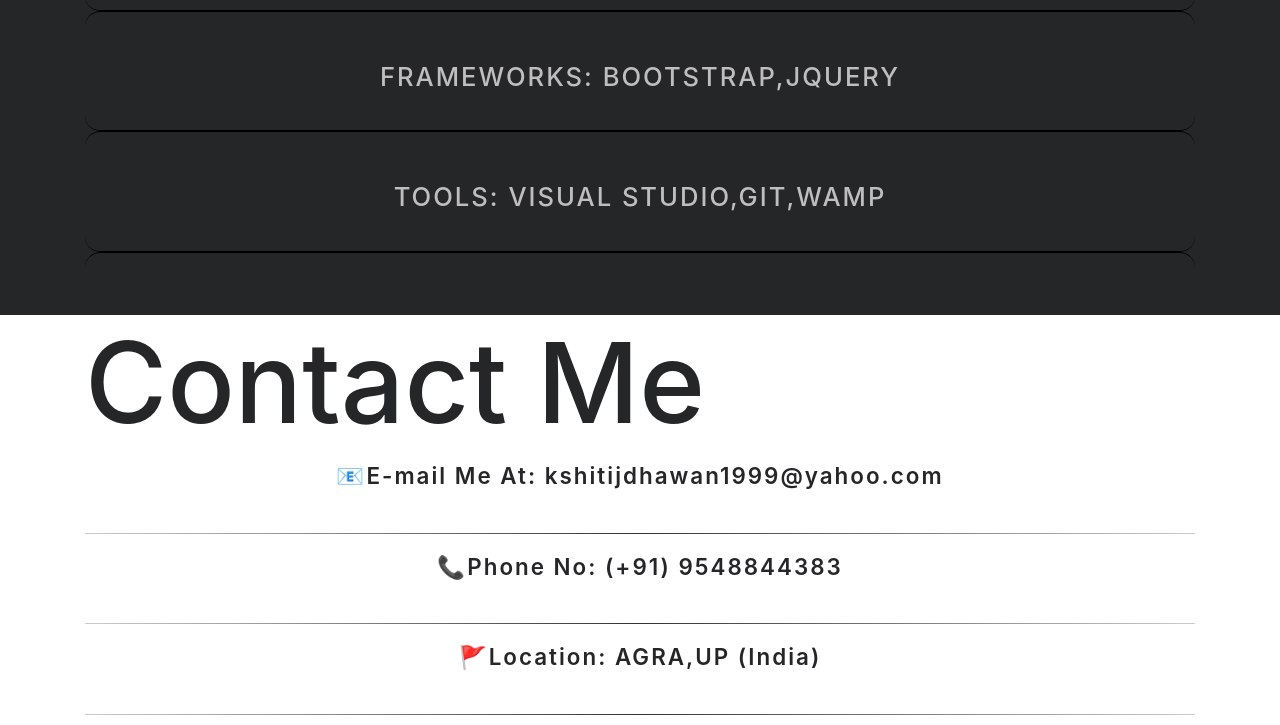
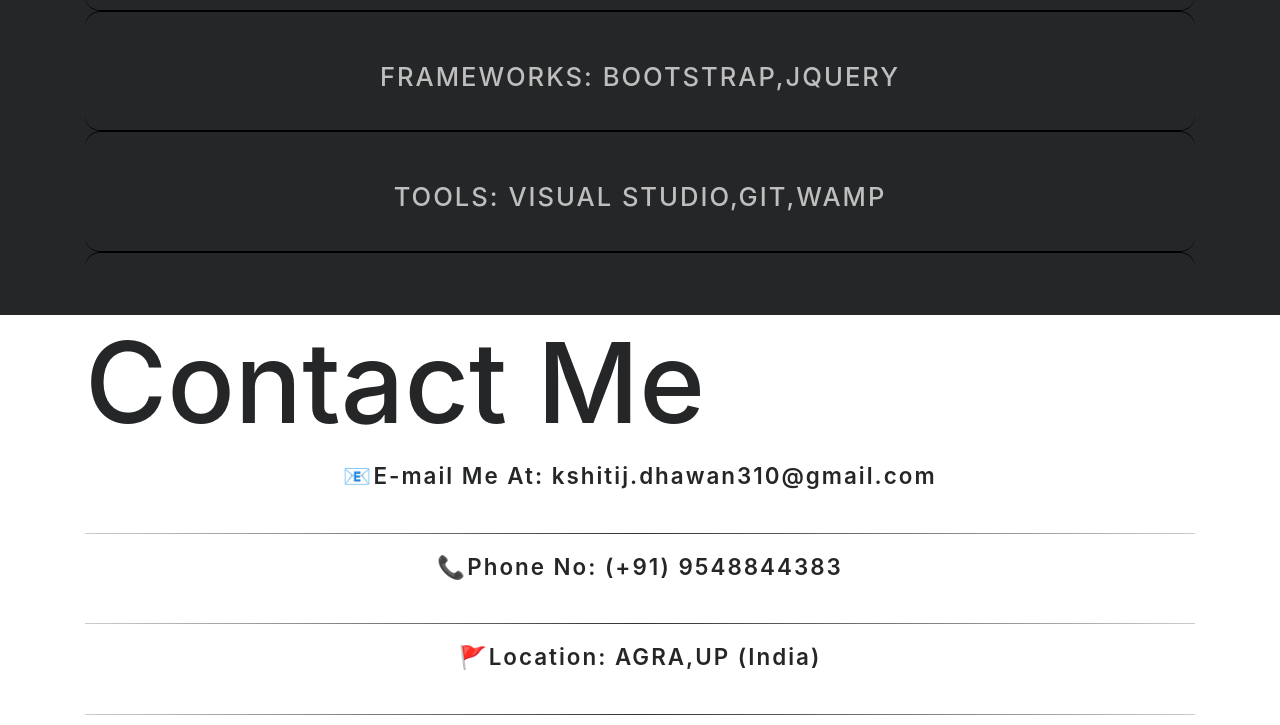
Before and after one commit to KDTEC/portfofio-web, a plain HTML site: page index.html in a window 1280 px wide. Shown: the part 2233-2958 px from the top of the page. Drawn offline with nearby package versions, Linux system fonts and the light colour scheme; some packages are replaced by stand-ins of ours; a script that the page names is missing.

Commit message:
Update index.html

```diff
--- a/index.html
+++ b/index.html
@@ -87,7 +87,7 @@
             <div class="container contact-me">
                 <h1>Contact Me</h1>
                 <p class="contact-info">
-                    📧E-mail Me At: kshitijdhawan1999@yahoo.com
+                    📧E-mail Me At: kshitij.dhawan310@gmail.com
                     <hr class="style-one">
                 </p>
                 <p class="contact-info">
```
